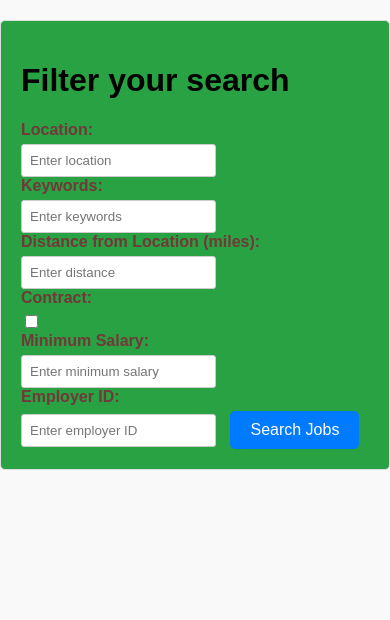
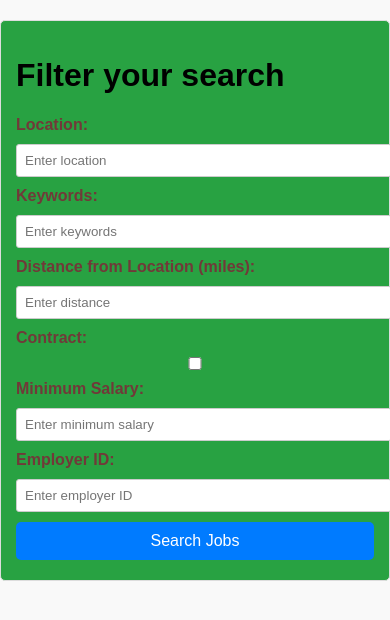
Before and after one commit to Sharathbhanu/Job_Application, a Flask app: page / in a window 390 px wide. Shown: the top 620 px of the page. Run offline with Flask 3, Linux system fonts and the light colour scheme.

Commit message:
adjustment and styles added to the remaining

```diff
--- a/static/styles.css
+++ b/static/styles.css
@@ -75,3 +75,31 @@ body {
 .filter-container button:hover {
     background-color: #738541;
 }
+
+/* Styling for paragraphs within job results (if no results are found) */
+.job-results p {
+    text-align: center;
+    font-style: italic;
+    color: #6a1616;
+}
+
+/* Media Query for Responsive Design */
+@media screen and (max-width: 768px) {
+    .filter-container {
+        padding: 15px;
+    }
+
+    /* Adjust styles for smaller screens */
+    .filter-container label,
+    .filter-container input[type="text"],
+    .filter-container input[type="number"],
+    .filter-container input[type="checkbox"],
+    .filter-container button {
+        width: 100%;
+        margin: 5px 0;
+    }
+
+    .filter-container button {
+        padding: 10px 15px;
+    }
+}
```
